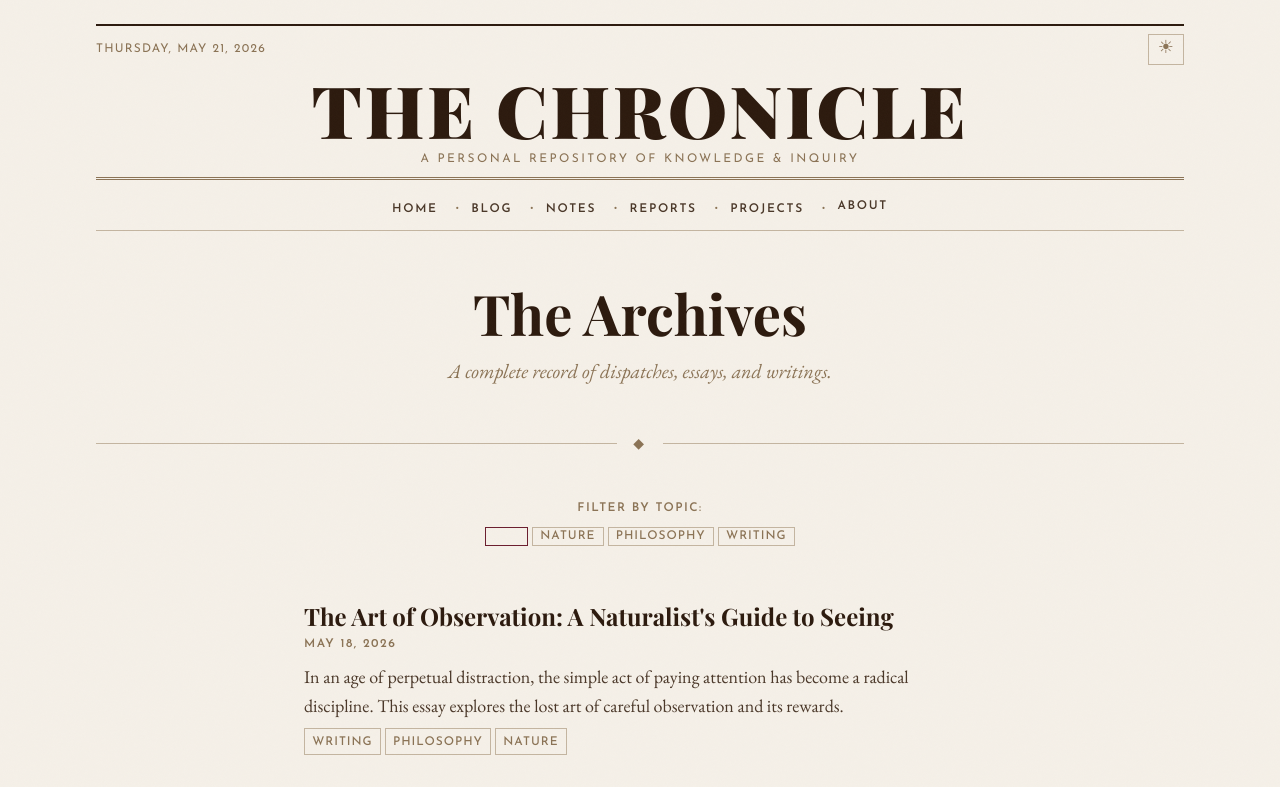
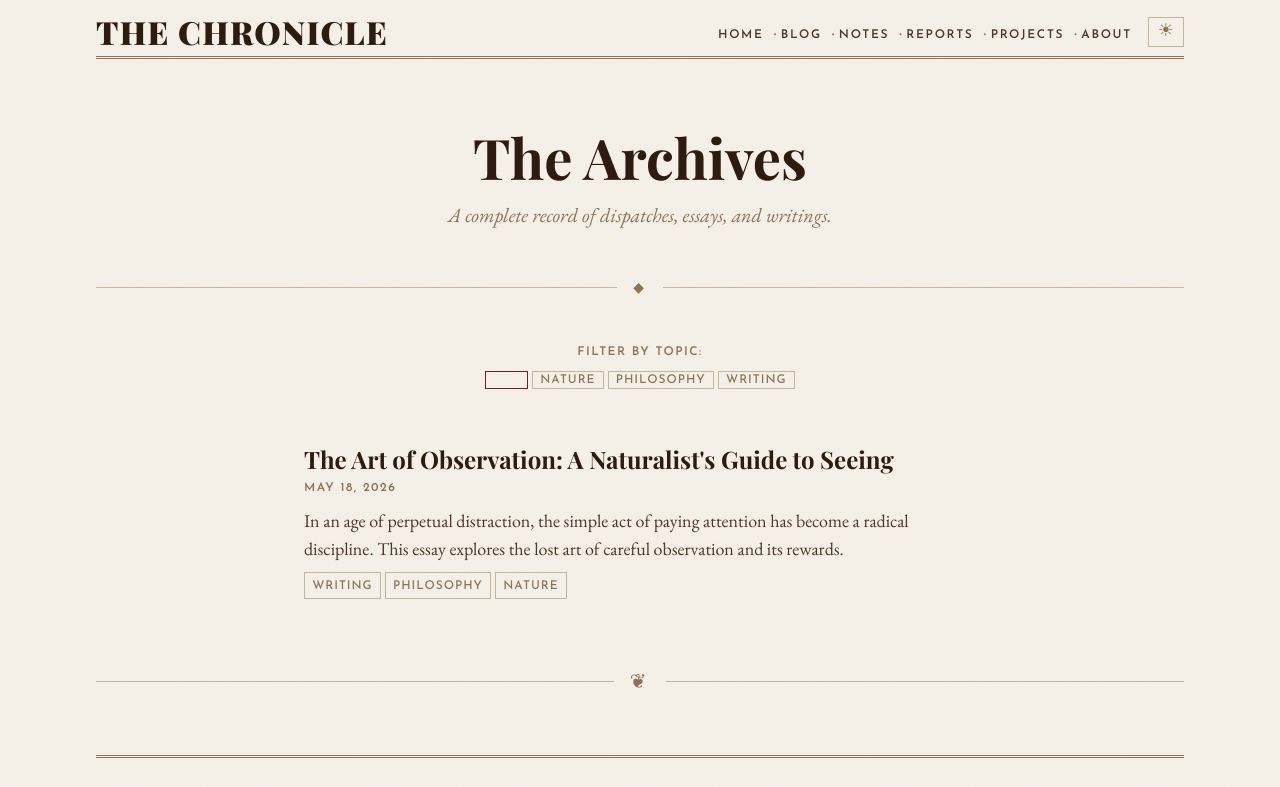
Before and after one commit to bijay-gh/archive, an Astro site: page /blog in a window 1280 px wide. Shown: the top 787 px of the page. Built offline with nearby package versions, Linux system fonts and the light colour scheme; Astro itself is replaced by a stand-in of ours; a web font is replaced by a local one.

Commit message:
feat: use a compact header for secondary pages

```diff
--- a/src/components/Header.astro
+++ b/src/components/Header.astro
@@ -34,7 +34,7 @@ const currentPath = Astro.url.pathname;
       <h1 class="masthead__title">The Chronicle</h1>
     </a>
     <p class="masthead__tagline">
-      A Personal Repository of Knowledge & Inquiry
+      A Personal Journal of Exploration and Research
     </p>
 
     <div class="masthead__rule masthead__rule--bottom"></div>
--- /dev/null
+++ b/src/components/HeaderCompact.astro
@@ -0,0 +1,143 @@
+---
+import ThemeToggle from "./ThemeToggle.astro";
+
+const navLinks = [
+  { href: "/", label: "Home" },
+  { href: "/blog/", label: "Blog" },
+  { href: "/notes/", label: "Notes" },
+  { href: "/reports/", label: "Reports" },
+  { href: "/projects/", label: "Projects" },
+  { href: "/about/", label: "About" },
+];
+
+const currentPath = Astro.url.pathname;
+---
+
+<header class="masthead masthead--compact">
+  <div class="masthead__inner container">
+    <div class="masthead__top-row">
+      <a href="/" class="masthead__title-link">
+        <h1 class="masthead__title">The Chronicle</h1>
+      </a>
+
+      <div class="masthead__controls">
+        <nav class="masthead__nav" aria-label="Main navigation">
+          <ul class="masthead__nav-list">
+            {
+              navLinks.map((link) => (
+                <li>
+                  <a
+                    href={link.href}
+                    class:list={[
+                      "masthead__nav-link",
+                      { active: currentPath === link.href || (link.href !== '/' && currentPath.startsWith(link.href)) },
+                    ]}
+                  >
+                    {link.label}
+                  </a>
+                </li>
+              ))
+            }
+          </ul>
+        </nav>
+        <ThemeToggle />
+      </div>
+    </div>
+    <div class="masthead__rule masthead__rule--bottom"></div>
+  </div>
+</header>
+
+<style>
+  .masthead {
+    padding-top: var(--sp-md);
+  }
+
+  .masthead__top-row {
+    display: flex;
+    justify-content: space-between;
+    align-items: center;
+    flex-wrap: wrap;
+    gap: var(--sp-md);
+  }
+
+  .masthead__controls {
+    display: flex;
+    align-items: center;
+    gap: var(--sp-md);
+  }
+
+  .masthead__rule--bottom {
+    border-top: 3px double var(--border-dark);
+    margin-top: var(--sp-sm);
+    margin-bottom: var(--sp-md);
+  }
+
+  .masthead__title-link {
+    text-decoration: none;
+    color: inherit;
+  }
+
+  .masthead__title-link:hover {
+    color: inherit;
+  }
+
+  .masthead__title {
+    font-family: var(--font-heading);
+    font-size: var(--fs-2xl);
+    font-weight: 900;
+    letter-spacing: 0.04em;
+    text-transform: uppercase;
+    margin: 0;
+    line-height: 1;
+  }
+
+  /* ── Navigation ── */
+  .masthead__nav-list {
+    display: flex;
+    gap: var(--sp-xs);
+    list-style: none;
+    padding: 0;
+    margin: 0;
+    flex-wrap: wrap;
+  }
+
+  .masthead__nav-list li:not(:last-child)::after {
+    content: "·";
+    color: var(--text-muted);
+    margin-left: var(--sp-xs);
+    font-size: var(--fs-base);
+  }
+
+  .masthead__nav-link {
+    font-family: var(--font-label);
+    font-size: var(--fs-xs);
+    font-weight: 600;
+    letter-spacing: 0.14em;
+    text-transform: uppercase;
+    color: var(--text-secondary);
+    text-decoration: none;
+    transition: color var(--transition-fast);
+  }
+
+  .masthead__nav-link:hover,
+  .masthead__nav-link.active {
+    color: var(--accent);
+  }
+
+  /* ── Mobile ── */
+  @media (max-width: 768px) {
+    .masthead__top-row {
+      flex-direction: column;
+      text-align: center;
+    }
+
+    .masthead__controls {
+      flex-direction: column;
+      width: 100%;
+    }
+
+    .masthead__nav-list {
+      justify-content: center;
+    }
+  }
+</style>
--- /dev/null
+++ b/src/env.d.ts
@@ -0,0 +1 @@
+/// <reference types="astro/client" />
--- a/src/layouts/Layout.astro
+++ b/src/layouts/Layout.astro
@@ -1,5 +1,6 @@
 ---
 import Header from '../components/Header.astro';
+import HeaderCompact from '../components/HeaderCompact.astro';
 import Footer from '../components/Footer.astro';
 import '../styles/global.css';
 
@@ -7,12 +8,14 @@ interface Props {
   title?: string;
   description?: string;
   ogType?: string;
+  compactHeader?: boolean;
 }
 
 const {
   title = 'The Chronicle',
   description = 'A personal repository of knowledge & inquiry.',
   ogType = 'website',
+  compactHeader = false,
 } = Astro.props;
 
 const fullTitle = title === 'The Chronicle' ? title : `${title} — The Chronicle`;
@@ -34,7 +37,7 @@ const fullTitle = title === 'The Chronicle' ? title : `${title} — The Chronicl
     <title>{fullTitle}</title>
   </head>
   <body>
-    <Header />
+    {compactHeader ? <HeaderCompact /> : <Header />}
     <main class="site-main">
       <slot />
     </main>
--- a/src/pages/about.astro
+++ b/src/pages/about.astro
@@ -3,7 +3,7 @@ import Layout from '../layouts/Layout.astro';
 import OrnamentalDivider from '../components/OrnamentalDivider.astro';
 ---
 
-<Layout title="About the Author" description="Learn about the person behind The Chronicle — background, interests, and the purpose of this publication.">
+<Layout title="About the Author" description="Learn about the person behind The Chronicle — background, interests, and the purpose of this publication." compactHeader={true}>
   <div class="container">
     <article class="about">
 
--- a/src/pages/blog.astro
+++ b/src/pages/blog.astro
@@ -12,7 +12,7 @@ const allPosts = (await getCollection('posts'))
 const allTags = [...new Set(allPosts.flatMap(p => p.data.tags))].sort();
 ---
 
-<Layout title="The Archives" description="A complete archive of all blog posts and writings.">
+<Layout title="The Archives" description="A complete archive of all blog posts and writings." compactHeader={true}>
   <div class="container">
 
     <header class="archive-header">
--- a/src/pages/notes.astro
+++ b/src/pages/notes.astro
@@ -11,7 +11,7 @@ const allNotes = (await getCollection('notes'))
 const subjects = [...new Set(allNotes.map(n => n.data.subject))].sort();
 ---
 
-<Layout title="Study Notes" description="A collection of study notes, learning materials, and reference documents.">
+<Layout title="Study Notes" description="A collection of study notes, learning materials, and reference documents." compactHeader={true}>
   <div class="container">
 
     <header class="page-header">
--- a/src/pages/notes/[slug].astro
+++ b/src/pages/notes/[slug].astro
@@ -22,7 +22,7 @@ const dateStr = note.data.pubDate.toLocaleDateString('en-US', {
 });
 ---
 
-<Layout title={note.data.title} description={note.data.description} ogType="article">
+<Layout title={note.data.title} description={note.data.description} ogType="article" compactHeader={true}>
   <article class="article container">
     <header class="article__header">
       <span class="category-label category-label--forest">{note.data.subject}</span>
--- a/src/pages/posts/[slug].astro
+++ b/src/pages/posts/[slug].astro
@@ -22,7 +22,7 @@ const dateStr = post.data.pubDate.toLocaleDateString('en-US', {
 });
 ---
 
-<Layout title={post.data.title} description={post.data.description} ogType="article">
+<Layout title={post.data.title} description={post.data.description} ogType="article" compactHeader={true}>
   <article class="article container">
     <header class="article__header">
       <span class="category-label">Blog Post</span>
--- a/src/pages/projects.astro
+++ b/src/pages/projects.astro
@@ -9,7 +9,7 @@ const allProjects = (await getCollection('projects'))
   .sort((a, b) => b.data.pubDate.valueOf() - a.data.pubDate.valueOf());
 ---
 
-<Layout title="Works & Projects" description="Portfolio of ongoing and completed projects.">
+<Layout title="Works & Projects" description="Portfolio of ongoing and completed projects." compactHeader={true}>
   <div class="container">
     <header class="page-header">
       <h1 class="page-header__title">Works &amp; Projects</h1>
--- a/src/pages/projects/[slug].astro
+++ b/src/pages/projects/[slug].astro
@@ -24,7 +24,7 @@ const dateStr = project.data.pubDate.toLocaleDateString('en-US', {
 const statusLabel = project.data.status.replace('-', ' ');
 ---
 
-<Layout title={project.data.title} description={project.data.description} ogType="article">
+<Layout title={project.data.title} description={project.data.description} ogType="article" compactHeader={true}>
   <article class="article container">
     <header class="article__header">
       <div class="article__badges">
--- a/src/pages/reports.astro
+++ b/src/pages/reports.astro
@@ -9,7 +9,7 @@ const allReports = (await getCollection('reports'))
   .sort((a, b) => b.data.pubDate.valueOf() - a.data.pubDate.valueOf());
 ---
 
-<Layout title="Reports & Essays" description="Long-form reports, analyses, and essays.">
+<Layout title="Reports & Essays" description="Long-form reports, analyses, and essays." compactHeader={true}>
   <div class="container">
     <header class="page-header">
       <h1 class="page-header__title">Reports &amp; Essays</h1>
--- a/src/pages/reports/[slug].astro
+++ b/src/pages/reports/[slug].astro
@@ -22,7 +22,7 @@ const dateStr = report.data.pubDate.toLocaleDateString('en-US', {
 });
 ---
 
-<Layout title={report.data.title} description={report.data.description} ogType="article">
+<Layout title={report.data.title} description={report.data.description} ogType="article" compactHeader={true}>
   <article class="article container">
     <header class="article__header">
       <span class="category-label">Report</span>
```
Also changed, not shown: src/pages/index.astro (+43 -31 lines).
